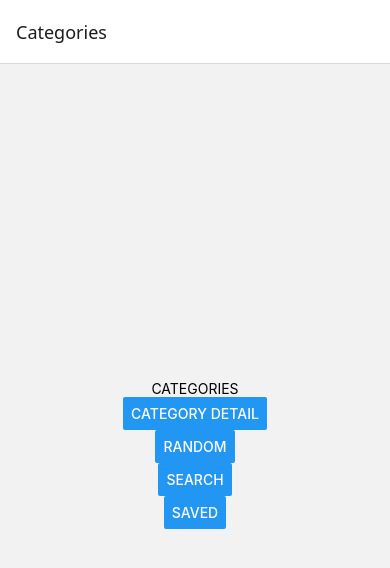
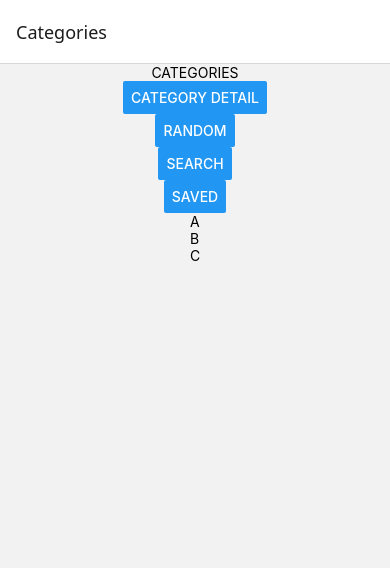
Before and after one commit to billmartensson/pia14RNoct20, a React Native app: screen / in a window 390 px wide. Shown: the top 568 px of the page. Built offline with nearby package versions, Linux system fonts and the light colour scheme; no server answers.

Commit message:
category detail

```diff
--- a/app/CategoriesScreen.tsx
+++ b/app/CategoriesScreen.tsx
@@ -1,10 +1,24 @@
 import { useNavigation } from "@react-navigation/native";
-import { Button, Text, View } from "react-native";
+import { useEffect, useState } from "react";
+import { Button, FlatList, Text, TouchableOpacity, View } from "react-native";
+import { APICategories } from "./ChuckAPI";
 
 
 export function CategoriesScreen() {
 
     const navigation = useNavigation()
+
+    const [categories, setCategories] = useState(["A", "B", "C"])
+
+    useEffect(() => {
+        loadCategories()
+    }, [])
+
+    async function loadCategories() {
+        const loadedcategories = await APICategories()
+
+        setCategories(loadedcategories)
+    }
 
     return (
         <View style={{ flex: 1, alignItems: 'center', justifyContent: 'center' }}>
@@ -31,6 +45,17 @@ export function CategoriesScreen() {
             />
 
 
+            <FlatList
+                data={categories}
+                renderItem={(item) =>
+                    <TouchableOpacity onPress={() => navigation.navigate('CategoryDetail', { category: item.item })}>
+                        <Text>{item.item}</Text>
+                    </TouchableOpacity>
+                }
+            />
+
+
+
         </View>
     );
 }
--- a/app/CategoryDetailScreen.tsx
+++ b/app/CategoryDetailScreen.tsx
@@ -1,10 +1,15 @@
 import { Text, View } from "react-native";
 
 
-export function CategoryDetailScreen() {
+export function CategoryDetailScreen({ route }) {
+
+    const { category } = route.params;
+
     return (
         <View style={{ flex: 1, alignItems: 'center', justifyContent: 'center' }}>
             <Text>CATEGORY</Text>
+
+            <Text>{category}</Text>
         </View>
     );
 }
--- a/app/ChuckAPI.tsx
+++ b/app/ChuckAPI.tsx
@@ -2,7 +2,7 @@ import { Chuckjoke } from "./Chuckjoke"
 
 
 export async function APIRandomJoke() {
-    console.log("HÄMTA FRÅN API!!")
+    console.log("HÄMTA RANDOM!!")
 
     // https://api.chucknorris.io/jokes/random
 
@@ -14,3 +14,17 @@ export async function APIRandomJoke() {
 
     return resultjson.value
 }
+
+export async function APICategories() {
+    console.log("HÄMTA KATEGORIER!!")
+
+    // https://api.chucknorris.io/jokes/categories
+
+    const response = await fetch("https://api.chucknorris.io/jokes/categories")
+
+    const resultjson: string[] = await response.json()
+
+    console.log(resultjson)
+
+    return resultjson
+}
```
